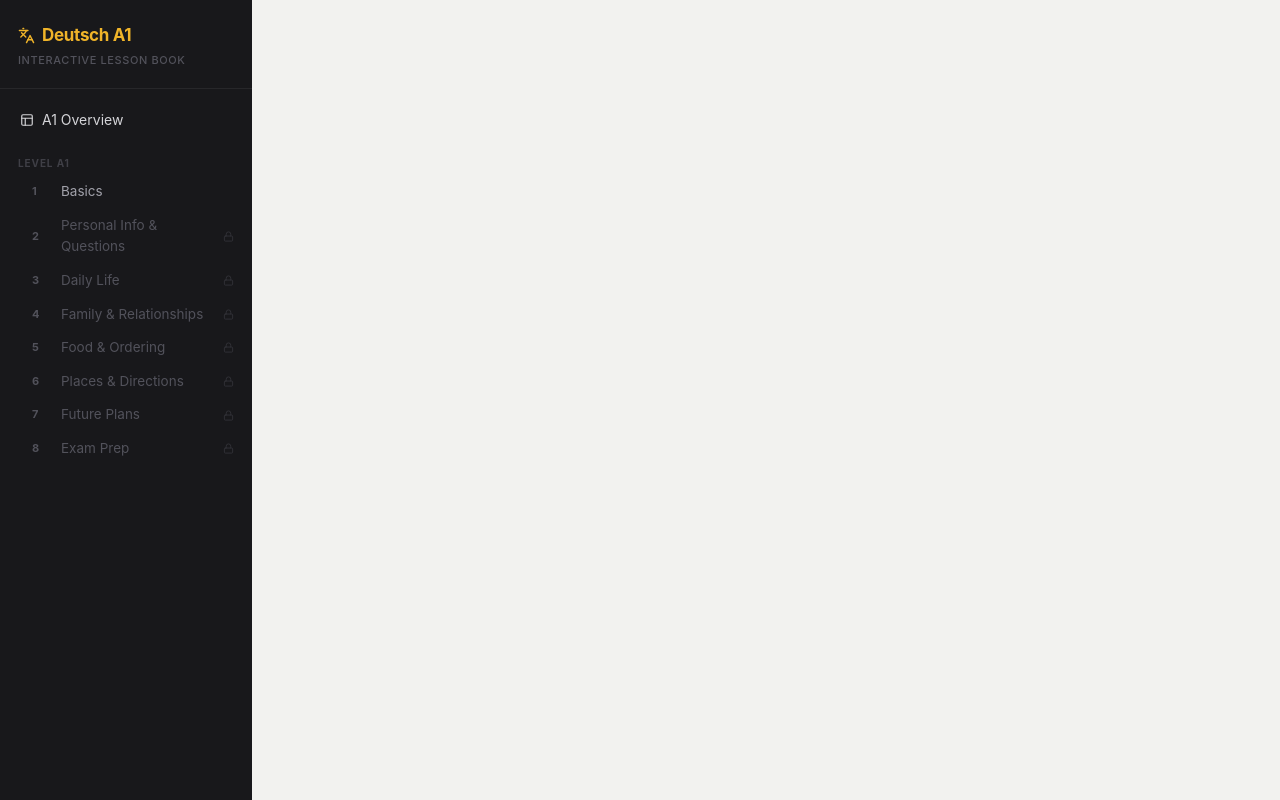
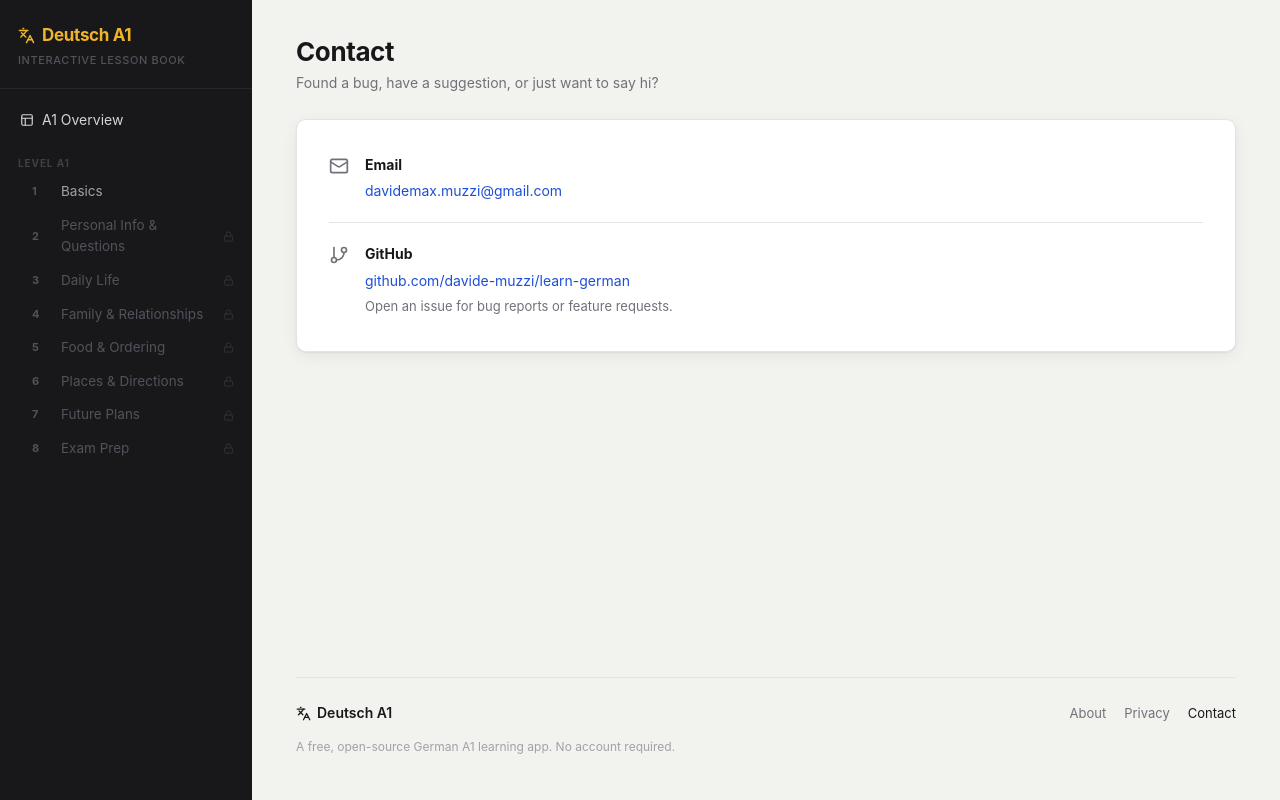
Before and after one commit to davide-muzzi/learn-german, a Vue app: page /#/contact in a window 1280 px wide. Built offline with nearby package versions, Linux system fonts and the light colour scheme.

Commit message:
feat: add footer with About, Privacy, and Contact pages

```diff
--- a/src/App.vue
+++ b/src/App.vue
@@ -3,6 +3,7 @@ import { ref, watch } from 'vue'
 import { useRoute } from 'vue-router'
 import { Languages } from '@lucide/vue'
 import AppSidebar from './components/AppSidebar.vue'
+import AppFooter from './components/AppFooter.vue'
 
 const sidebarOpen = ref(false)
 const route = useRoute()
@@ -24,6 +25,9 @@ watch(() => route.fullPath, () => { sidebarOpen.value = false })
   <AppSidebar :open="sidebarOpen" @close="sidebarOpen = false" />
 
   <main class="main">
-    <RouterView />
+    <div class="main-content">
+      <RouterView />
+    </div>
+    <AppFooter />
   </main>
 </template>
--- /dev/null
+++ b/src/components/AppFooter.vue
@@ -0,0 +1,20 @@
+<script setup>
+import { Languages } from '@lucide/vue'
+</script>
+
+<template>
+  <footer class="app-footer">
+    <div class="footer-inner">
+      <div class="footer-brand">
+        <Languages :size="15" />
+        <span>Deutsch A1</span>
+      </div>
+      <nav class="footer-nav">
+        <RouterLink to="/about">About</RouterLink>
+        <RouterLink to="/privacy">Privacy</RouterLink>
+        <RouterLink to="/contact">Contact</RouterLink>
+      </nav>
+    </div>
+    <p class="footer-copy">A free, open-source German A1 learning app. No account required.</p>
+  </footer>
+</template>
--- a/src/style.css
+++ b/src/style.css
@@ -126,6 +126,8 @@ body {
   padding: 36px 44px;
   max-width: calc(var(--sidebar-w) + 800px);
   min-height: 100vh;
+  display: flex;
+  flex-direction: column;
 }
 
 /* ── PAGE HEADER ── */
@@ -704,4 +706,123 @@ tbody tr:hover td { background: #fafafa; }
 
   /* Reduce coming-soon padding */
   .coming-soon-card { padding: 36px 20px; }
+
+  /* Footer: stack on mobile */
+  .footer-inner { flex-direction: column; align-items: flex-start; gap: 10px; }
+  .footer-nav { margin-left: 0; }
 }
+
+/* ── MAIN CONTENT WRAPPER ── */
+.main-content { flex: 1; }
+
+/* ── FOOTER ── */
+.app-footer {
+  margin-top: 48px;
+  padding: 24px 0 8px;
+  border-top: 1px solid var(--border);
+}
+.footer-inner {
+  display: flex;
+  align-items: center;
+  gap: 20px;
+  flex-wrap: wrap;
+}
+.footer-brand {
+  display: flex;
+  align-items: center;
+  gap: 6px;
+  font-size: 14px;
+  font-weight: 600;
+  color: var(--text);
+}
+.footer-nav {
+  display: flex;
+  gap: 18px;
+  margin-left: auto;
+}
+.footer-nav a {
+  font-size: 13px;
+  color: var(--muted);
+  text-decoration: none;
+  transition: color .12s;
+}
+.footer-nav a:hover,
+.footer-nav a.router-link-active { color: var(--text); }
+.footer-copy {
+  margin-top: 12px;
+  font-size: 12px;
+  color: #a1a1aa;
+}
+
+/* ── ABOUT PAGE ── */
+.about-list {
+  padding-left: 18px;
+  line-height: 2;
+  font-size: 14px;
+  color: var(--text);
+}
+.tech-grid {
+  display: grid;
+  grid-template-columns: repeat(auto-fill, minmax(160px, 1fr));
+  gap: 10px;
+  margin-top: 4px;
+}
+.tech-item {
+  display: flex;
+  flex-direction: column;
+  gap: 2px;
+  padding: 12px 14px;
+  border: 1px solid var(--border);
+  border-radius: 8px;
+  background: #fafafa;
+}
+.tech-name { font-weight: 700; font-size: 14px; }
+.tech-desc { font-size: 12px; color: var(--muted); }
+
+/* ── PRIVACY PAGE ── */
+.privacy-hero {
+  display: flex;
+  align-items: flex-start;
+  gap: 18px;
+}
+.privacy-hero-icon { color: var(--green); flex-shrink: 0; margin-top: 2px; }
+.privacy-row {
+  display: flex;
+  gap: 16px;
+  align-items: flex-start;
+  padding: 6px 0;
+  font-size: 14px;
+}
+.privacy-icon { color: var(--muted); flex-shrink: 0; margin-top: 2px; }
+.privacy-row-title { font-weight: 700; margin-bottom: 4px; }
+.privacy-divider {
+  border: none;
+  border-top: 1px solid var(--border);
+  margin: 14px 0;
+}
+
+/* ── CONTACT PAGE ── */
+.contact-row {
+  display: flex;
+  gap: 16px;
+  align-items: flex-start;
+  padding: 6px 0;
+  font-size: 14px;
+}
+.contact-icon-wrap {
+  color: var(--muted);
+  flex-shrink: 0;
+  margin-top: 2px;
+}
+.contact-row-title { font-weight: 700; margin-bottom: 4px; }
+.contact-link {
+  color: #1d4ed8;
+  text-decoration: none;
+  font-size: 14px;
+}
+.contact-link:hover { text-decoration: underline; }
+.contact-sub {
+  font-size: 13px;
+  color: var(--muted);
+  margin-top: 4px;
+}
--- /dev/null
+++ b/src/views/AboutView.vue
@@ -0,0 +1,34 @@
+<template>
+  <div class="page-header">
+    <h1>About</h1>
+    <p class="sub">What this app is and how it was built.</p>
+  </div>
+
+  <div class="card">
+    <div class="card-title">What is Deutsch A1?</div>
+    <p>Deutsch A1 is a free, interactive German language learning app covering the A1 level of the
+    <strong>CEFR framework</strong> — the standard used by the Goethe-Institut exam. It is designed
+    for absolute beginners who want to build a solid foundation from scratch.</p>
+  </div>
+
+  <div class="card">
+    <div class="card-title">What you'll learn</div>
+    <ul class="about-list">
+      <li>Greetings, introductions, and everyday expressions</li>
+      <li>Numbers, the alphabet, and German pronunciation</li>
+      <li>Core grammar — <em>sein</em>, <em>haben</em>, pronouns, and sentence structure</li>
+      <li>Vocabulary for daily life: family, food, places, and more</li>
+      <li>Enough to pass the Goethe A1 exam</li>
+    </ul>
+  </div>
+
+  <div class="card">
+    <div class="card-title">Built with</div>
+    <div class="tech-grid">
+      <div class="tech-item"><span class="tech-name">Vue 3</span><span class="tech-desc">Frontend framework</span></div>
+      <div class="tech-item"><span class="tech-name">Vite</span><span class="tech-desc">Build tool</span></div>
+      <div class="tech-item"><span class="tech-name">Vue Router</span><span class="tech-desc">Client-side routing</span></div>
+      <div class="tech-item"><span class="tech-name">Lucide</span><span class="tech-desc">Icon set</span></div>
+    </div>
+  </div>
+</template>
--- /dev/null
+++ b/src/views/ContactView.vue
@@ -0,0 +1,33 @@
+<script setup>
+import { Mail, GitBranch } from '@lucide/vue'
+</script>
+
+<template>
+  <div class="page-header">
+    <h1>Contact</h1>
+    <p class="sub">Found a bug, have a suggestion, or just want to say hi?</p>
+  </div>
+
+  <div class="card contact-card">
+    <div class="contact-row">
+      <div class="contact-icon-wrap"><Mail :size="20" /></div>
+      <div>
+        <div class="contact-row-title">Email</div>
+        <a class="contact-link" href="mailto:your@email.com">davidemax.muzzi@gmail.com</a>
+      </div>
+    </div>
+
+    <div class="privacy-divider"></div>
+
+    <div class="contact-row">
+      <div class="contact-icon-wrap"><GitBranch :size="20" /></div>
+      <div>
+        <div class="contact-row-title">GitHub</div>
+        <a class="contact-link" href="https://github.com/davide-muzzi/learn-german" target="_blank" rel="noopener">
+          github.com/davide-muzzi/learn-german
+        </a>
+        <p class="contact-sub">Open an issue for bug reports or feature requests.</p>
+      </div>
+    </div>
+  </div>
+</template>
--- /dev/null
+++ b/src/views/PrivacyView.vue
@@ -0,0 +1,60 @@
+<script setup>
+import { Cookie, ChartNoAxesColumn, UserX, Server, ShieldCheck } from '@lucide/vue'
+</script>
+
+<template>
+  <div class="page-header">
+    <h1>Privacy</h1>
+    <p class="sub">Short version: we collect nothing. At all.</p>
+  </div>
+
+  <div class="card privacy-hero">
+    <ShieldCheck :size="36" class="privacy-hero-icon" />
+    <div>
+      <div class="card-title" style="margin-bottom: 6px;">This app does not collect any data</div>
+      <p>No personal information, no usage statistics, no identifiers of any kind are ever collected,
+      stored, or transmitted — not even anonymously.</p>
+    </div>
+  </div>
+
+  <div class="card">
+    <div class="privacy-row">
+      <Cookie :size="20" class="privacy-icon" />
+      <div>
+        <div class="privacy-row-title">No cookies</div>
+        <p>Zero cookies are set in your browser — not session cookies, not preference cookies, not tracking cookies. Nothing.</p>
+      </div>
+    </div>
+
+    <div class="privacy-divider"></div>
+
+    <div class="privacy-row">
+      <ChartNoAxesColumn :size="20" class="privacy-icon" />
+      <div>
+        <div class="privacy-row-title">No analytics or tracking</div>
+        <p>There are no analytics scripts, no tracking pixels, no heatmaps, and no third-party monitoring tools of any kind.</p>
+      </div>
+    </div>
+
+    <div class="privacy-divider"></div>
+
+    <div class="privacy-row">
+      <UserX :size="20" class="privacy-icon" />
+      <div>
+        <div class="privacy-row-title">No accounts</div>
+        <p>No login, registration, or account is required. Your identity is never known to this app.</p>
+      </div>
+    </div>
+
+    <div class="privacy-divider"></div>
+
+    <div class="privacy-row">
+      <Server :size="20" class="privacy-icon" />
+      <div>
+        <div class="privacy-row-title">No backend — fully client-side</div>
+        <p>This app runs entirely in your browser. There is no backend server and no database.
+        Your answers and interactions never leave your device, and are gone when you close the tab.</p>
+      </div>
+    </div>
+  </div>
+</template>
```
Also changed, not shown: src/router/index.js (+10 -4 lines).
